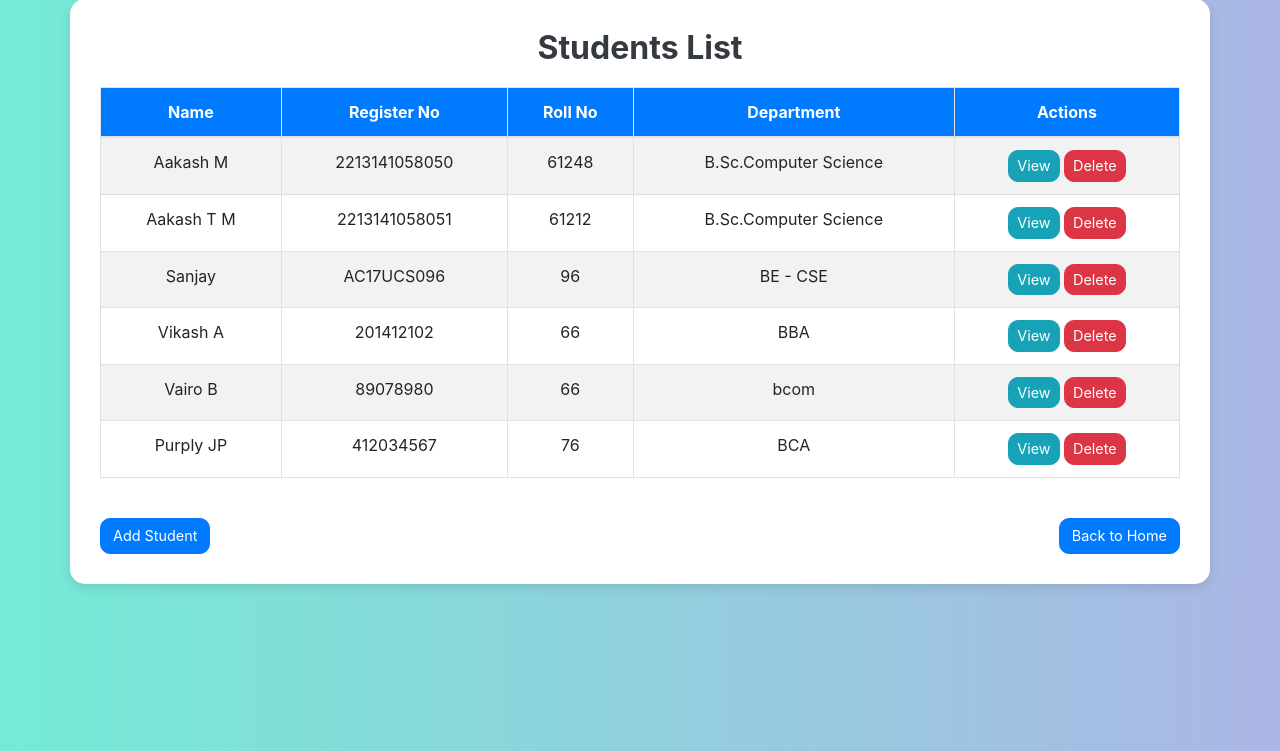
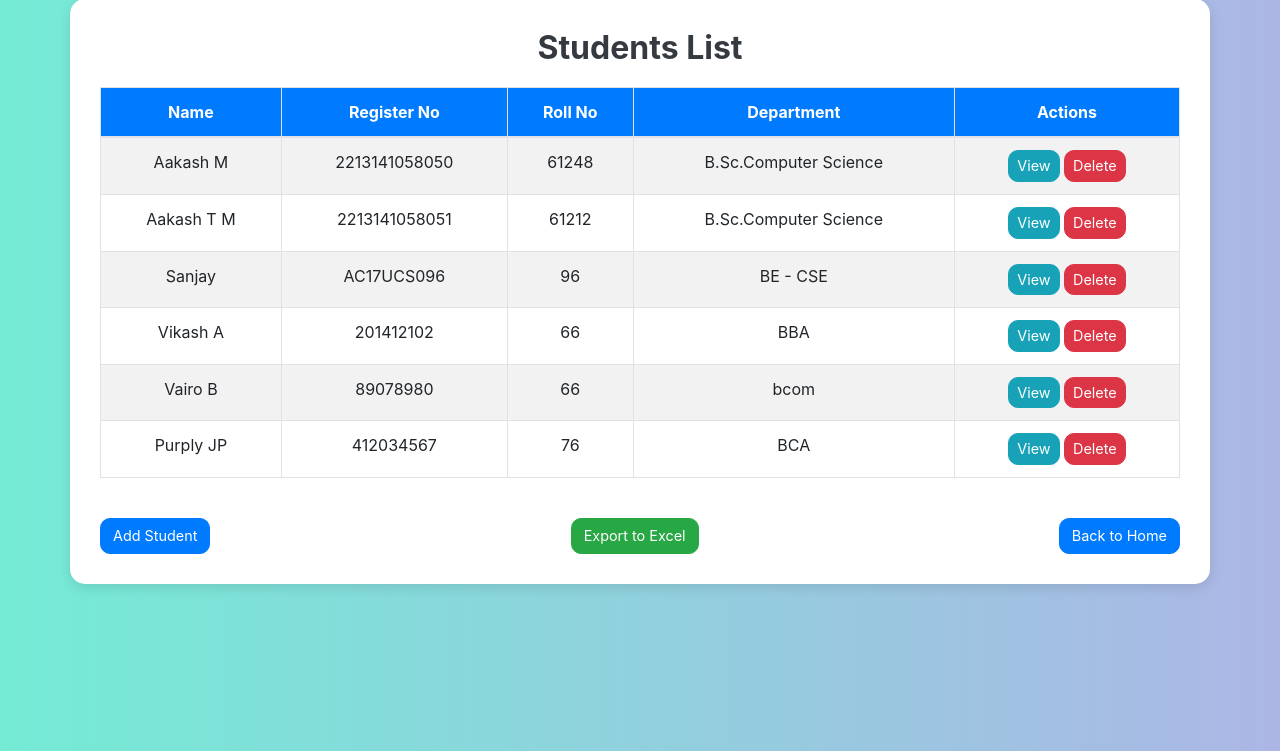
Before and after one commit to peacemaker2k/student-data-management-system, a Flask app: page /students_list in a window 1280 px wide. Shown: the part 49-800 px from the top of the page. Run offline with Flask 3, Linux system fonts and the light colour scheme; a user stored in the database is signed in; data comes from the database, SQL or seed files in the repository; some libraries are stand-ins or nearby versions.

Commit message:
Added Export in student_list.html

```diff
--- a/app.py
+++ b/app.py
@@ -4,6 +4,9 @@ import os
 import random, smtplib
 from email.mime.text import MIMEText
 from datetime import datetime, timedelta
+import pandas as pd
+from flask import send_file
+import io
 
 app = Flask(__name__)
 app.secret_key = os.urandom(24)
@@ -39,6 +42,39 @@ def send_otp(email, otp):
     except Exception as e:
         print(f"Error sending email: {e}")
         return False
+
+import pandas as pd
+from flask import send_file
+import io
+
+@app.route('/export_students')
+def export_students():
+    if 'username' not in session or session['username'] != 'admin':
+        flash('Unauthorized access.', 'danger')
+        return redirect(url_for('login', user='admin'))
+
+    conn = get_db_connection()
+    students = conn.execute('SELECT * FROM students').fetchall()
+    conn.close()
+
+    # Convert student data to DataFrame
+    df = pd.DataFrame(students, columns=students[0].keys() if students else [])
+
+    # ✅ Remove the 'password' column if it exists
+    if 'password' in df.columns:
+        df = df.drop(columns=['password'])
+
+    # Save to in-memory buffer
+    output = io.BytesIO()
+    with pd.ExcelWriter(output, engine='openpyxl') as writer:
+        df.to_excel(writer, index=False, sheet_name='Students')
+
+    output.seek(0)
+    return send_file(
+        output,
+        as_attachment=True,
+        download_name='students_list.xlsx',
+        mimetype='application/vnd.openxmlformats-officedocument.spreadsheetml.sheet')
 
 @app.route('/request_otp/<register_no>', methods=['GET', 'POST'])
 def request_otp(register_no):
--- a/templates/students_list.html
+++ b/templates/students_list.html
@@ -121,6 +121,9 @@
         <a href="{{ url_for('add_student') }}" class="btn btn-primary"
           >Add Student</a
         >
+        <a href="{{ url_for('export_students') }}" class="btn btn-success"
+          >Export to Excel</a
+        >
         <a href="{{ url_for('dashboard') }}" class="btn btn-primary"
           >Back to Home</a
         >
```
